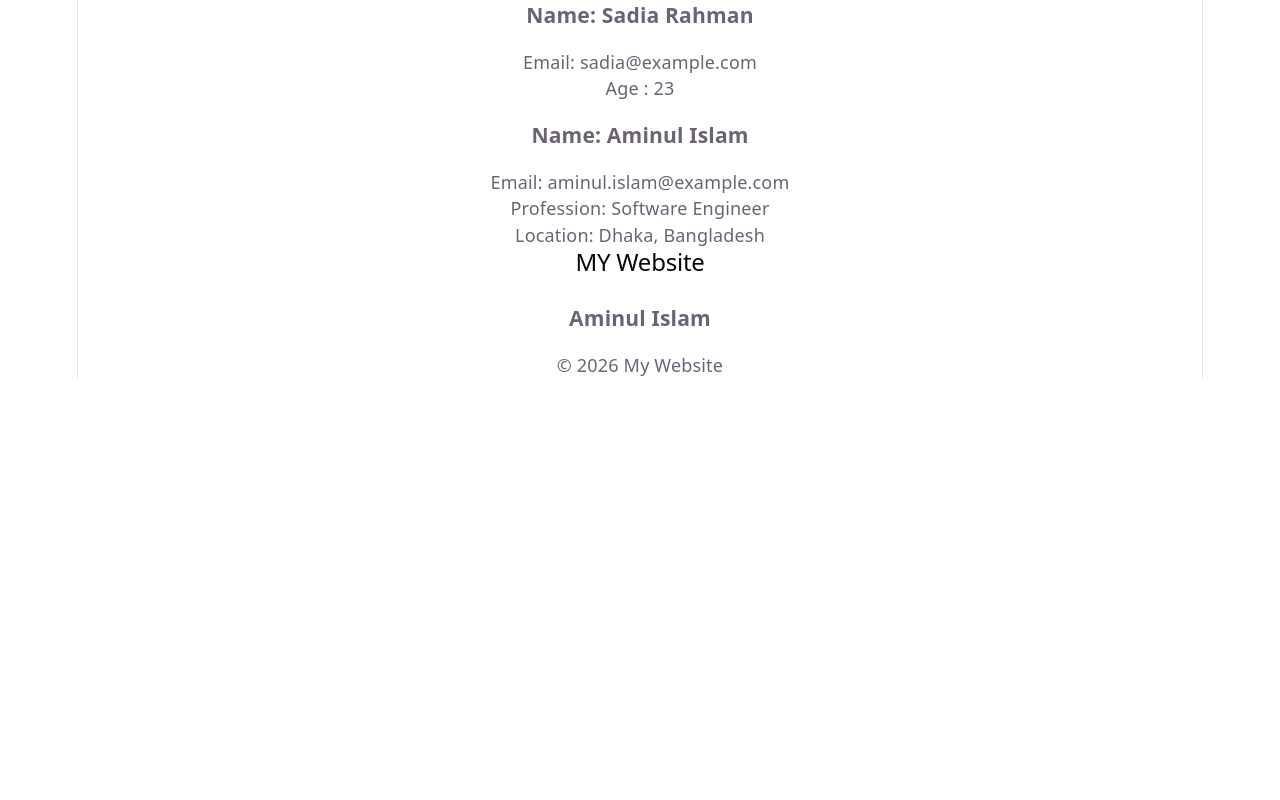
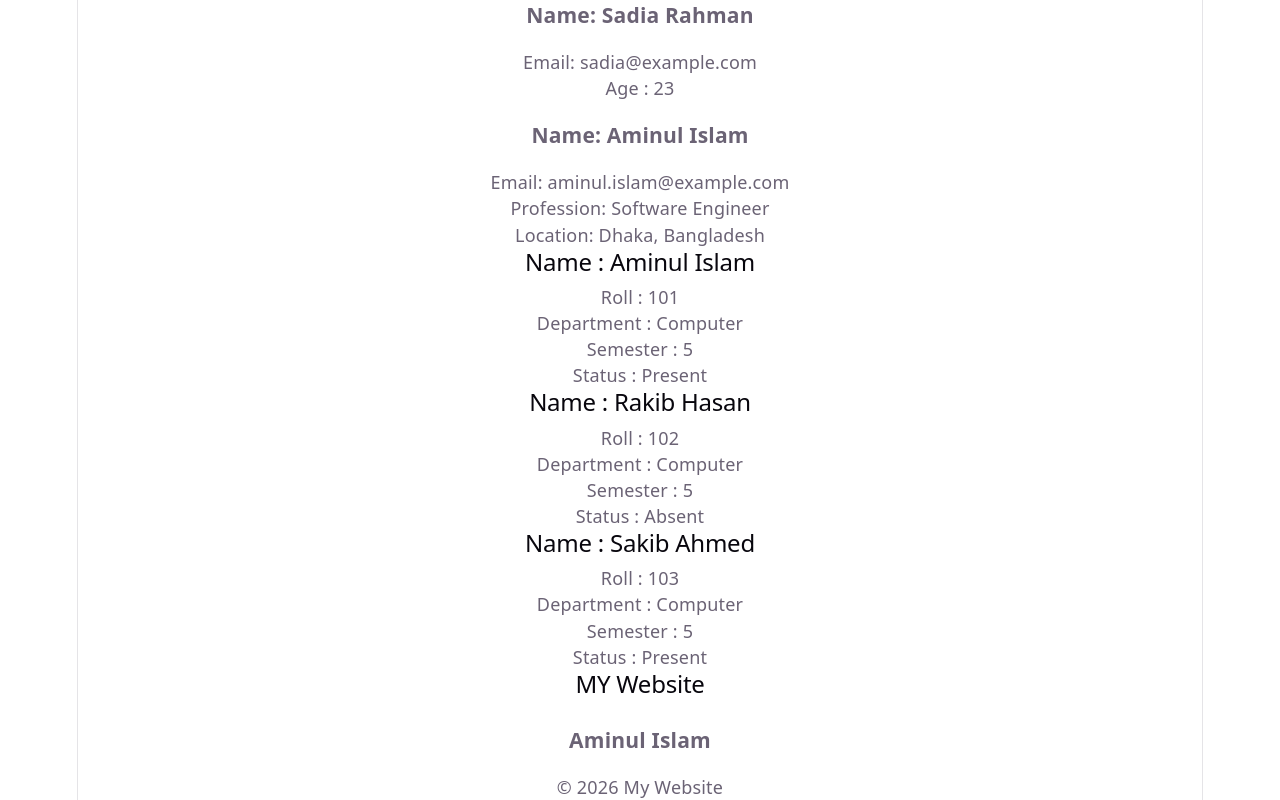
Before and after one commit to aminulislamdev/programming-hero-module-27, a React (Vite) app in the folder 03-components-and-props/: page / in a window 1280 px wide. Shown: the part 563-1363 px from the top of the page. Before the commit the page ends 941 px from the top, so only its background shows below. Built offline with nearby package versions, Linux system fonts and the light colour scheme.

Commit message:
Add student data array for reusable StudentCard

```diff
--- a/03-components-and-props/src/App.tsx
+++ b/03-components-and-props/src/App.tsx
@@ -6,6 +6,7 @@ import Profile from './components/Profile'
 import ProfileCard from './components/ProfileCard'
 import Status from './components/Status'
 import Student from './components/Student'
+import StudentCard from './components/StudentCard'
 import User from './components/User'
 import UserList from './components/UserList'
 
@@ -39,6 +40,29 @@ function App() {
     location: 'Dhaka, Bangladesh'
   };
 
+  const students = [
+    {
+      name: "Aminul Islam",
+      roll: 101,
+      department: "Computer",
+      semester: 5,
+      isPresent: true,
+    },
+    {
+      name: "Rakib Hasan",
+      roll: 102,
+      department: "Computer",
+      semester: 5,
+      isPresent: false,
+    },
+    {
+      name: "Sakib Ahmed",
+      roll: 103,
+      department: "Computer",
+      semester: 5,
+      isPresent: true,
+    },
+  ];
 
   return <>
     <User name="Aminul Islam" age={21} />
@@ -49,6 +73,7 @@ function App() {
     <UserList users={users}></UserList>
     <ProfileCard user={UserData} />
 
+    <StudentCard Student={students} />
 
 
     <Header></Header>
--- /dev/null
+++ b/03-components-and-props/src/components/StudentCard.tsx
@@ -0,0 +1,27 @@
+interface Student {
+  name: string ,
+  roll: number ,
+  department: string ,
+  semester: number ,
+  isPresent: boolean
+}
+
+type StudentData = {
+  Student : Student[]
+}
+
+export default function StudentCard({Student}:StudentData) {
+  return (
+    <div>
+       {
+        Student.map((Students => <div key = {Students.roll}>
+          <h2>Name : {Students.name}</h2>
+          <p>Roll : {Students.roll}</p>
+          <p>Department : {Students.department}</p>
+          <p>Semester : {Students.semester}</p>
+          <p>Status : {Students.isPresent? "Present" : "Absent"}</p>
+        </div> ))
+       }
+    </div>
+  )
+}
```
